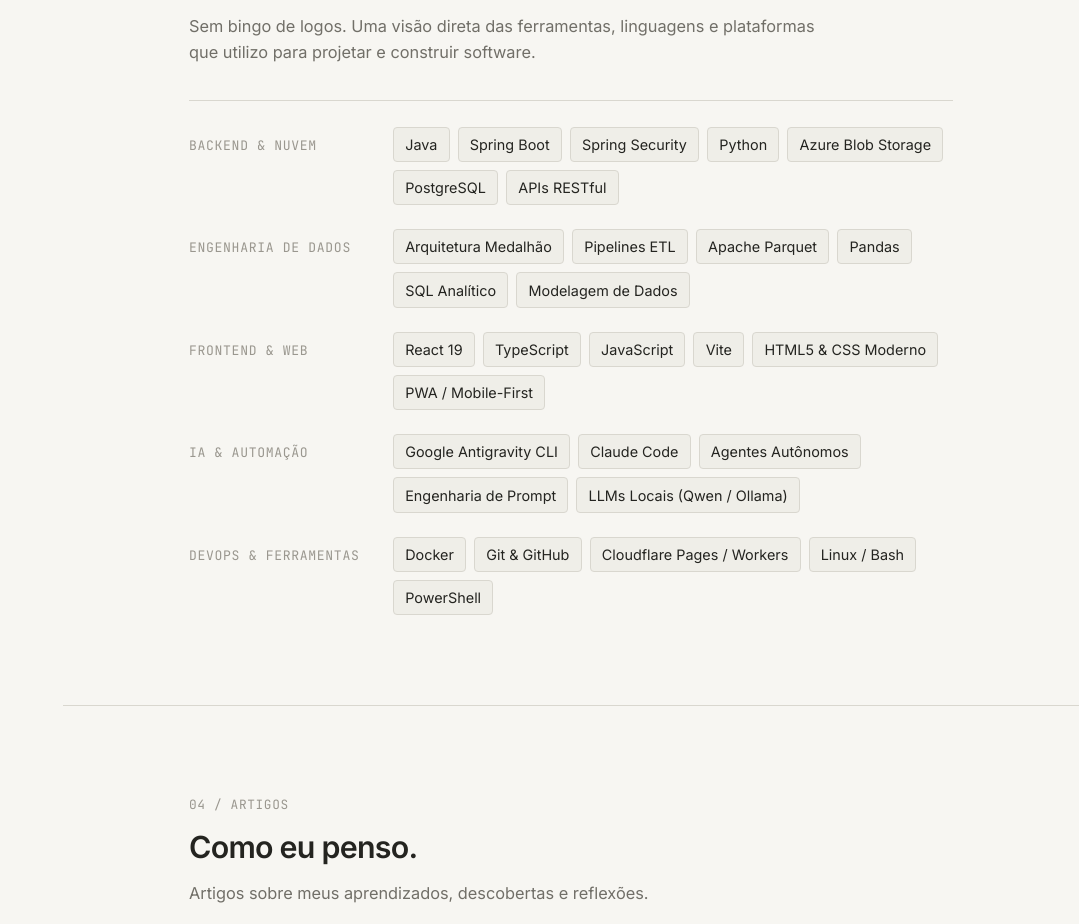
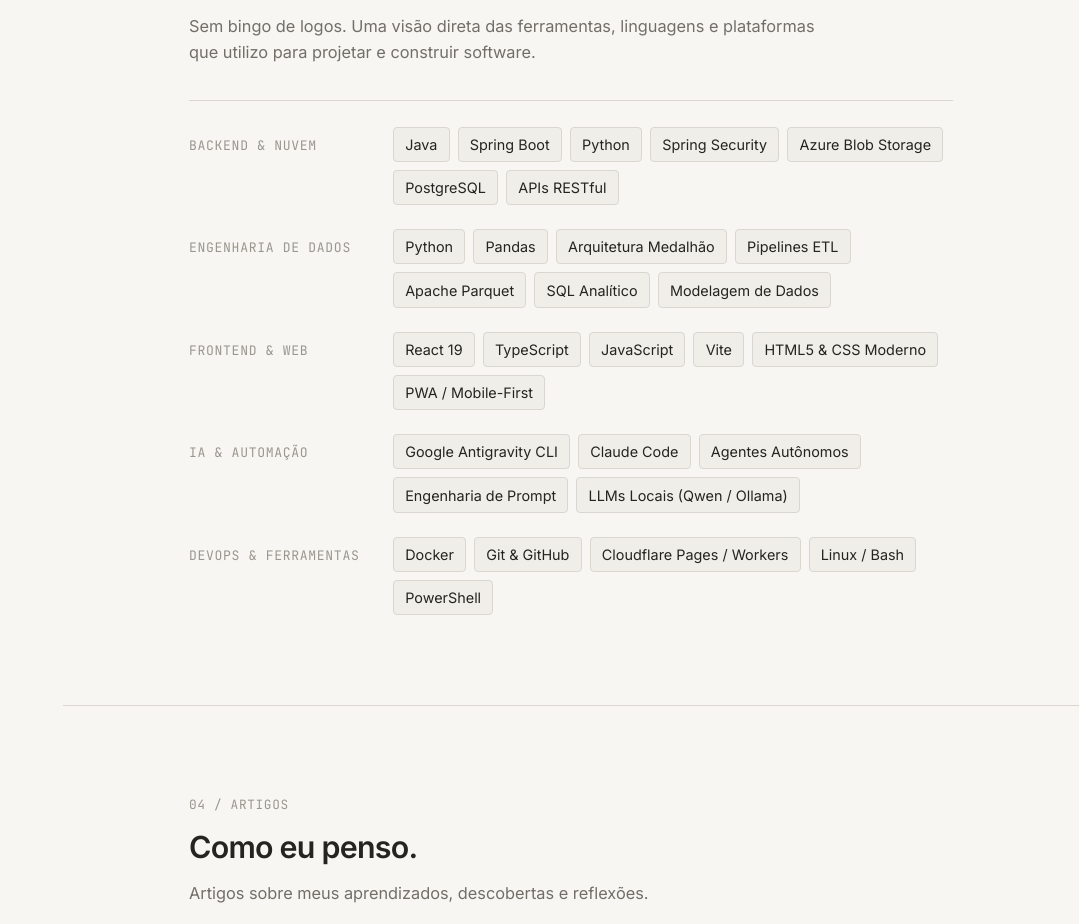
Before and after one commit to joaofr-tech/portfolio, a React (Vite) app: page / in a window 1280 px wide. Shown: the part 3389-4313 px from the top of the page, without its empty margins (201-1280 px from the left). Built offline with nearby package versions, Linux system fonts and the light colour scheme.

Commit message:
feat: highlight Python prominently in Backend and Data Engineering toolbox

```diff
--- a/src/data/i18n.ts
+++ b/src/data/i18n.ts
@@ -124,11 +124,11 @@ export const translations = {
       categories: [
         {
           category: 'Backend & Nuvem',
-          skills: ['Java', 'Spring Boot', 'Spring Security', 'Python', 'Azure Blob Storage', 'PostgreSQL', 'APIs RESTful'],
+          skills: ['Java', 'Spring Boot', 'Python', 'Spring Security', 'Azure Blob Storage', 'PostgreSQL', 'APIs RESTful'],
         },
         {
           category: 'Engenharia de Dados',
-          skills: ['Arquitetura Medalhão', 'Pipelines ETL', 'Apache Parquet', 'Pandas', 'SQL Analítico', 'Modelagem de Dados'],
+          skills: ['Python', 'Pandas', 'Arquitetura Medalhão', 'Pipelines ETL', 'Apache Parquet', 'SQL Analítico', 'Modelagem de Dados'],
         },
         {
           category: 'Frontend & Web',
@@ -299,11 +299,11 @@ export const translations = {
       categories: [
         {
           category: 'Backend & Cloud',
-          skills: ['Java', 'Spring Boot', 'Spring Security', 'Python', 'Azure Blob Storage', 'PostgreSQL', 'RESTful APIs'],
+          skills: ['Java', 'Spring Boot', 'Python', 'Spring Security', 'Azure Blob Storage', 'PostgreSQL', 'RESTful APIs'],
         },
         {
           category: 'Data Engineering',
-          skills: ['Medallion Architecture', 'ETL Pipelines', 'Apache Parquet', 'Pandas', 'Analytical SQL', 'Data Modeling'],
+          skills: ['Python', 'Pandas', 'Medallion Architecture', 'ETL Pipelines', 'Apache Parquet', 'Analytical SQL', 'Data Modeling'],
         },
         {
           category: 'Frontend & Web',
```
